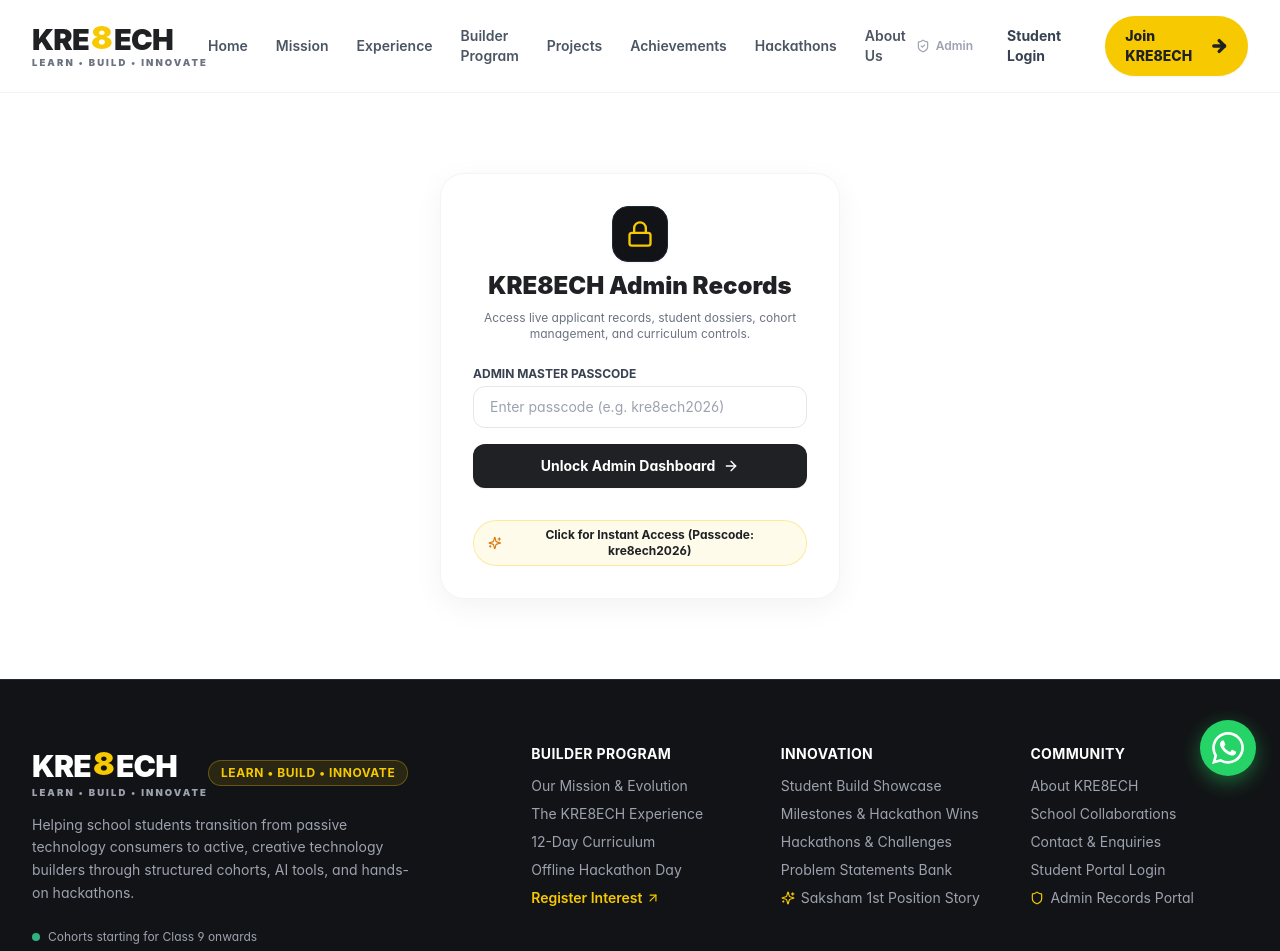
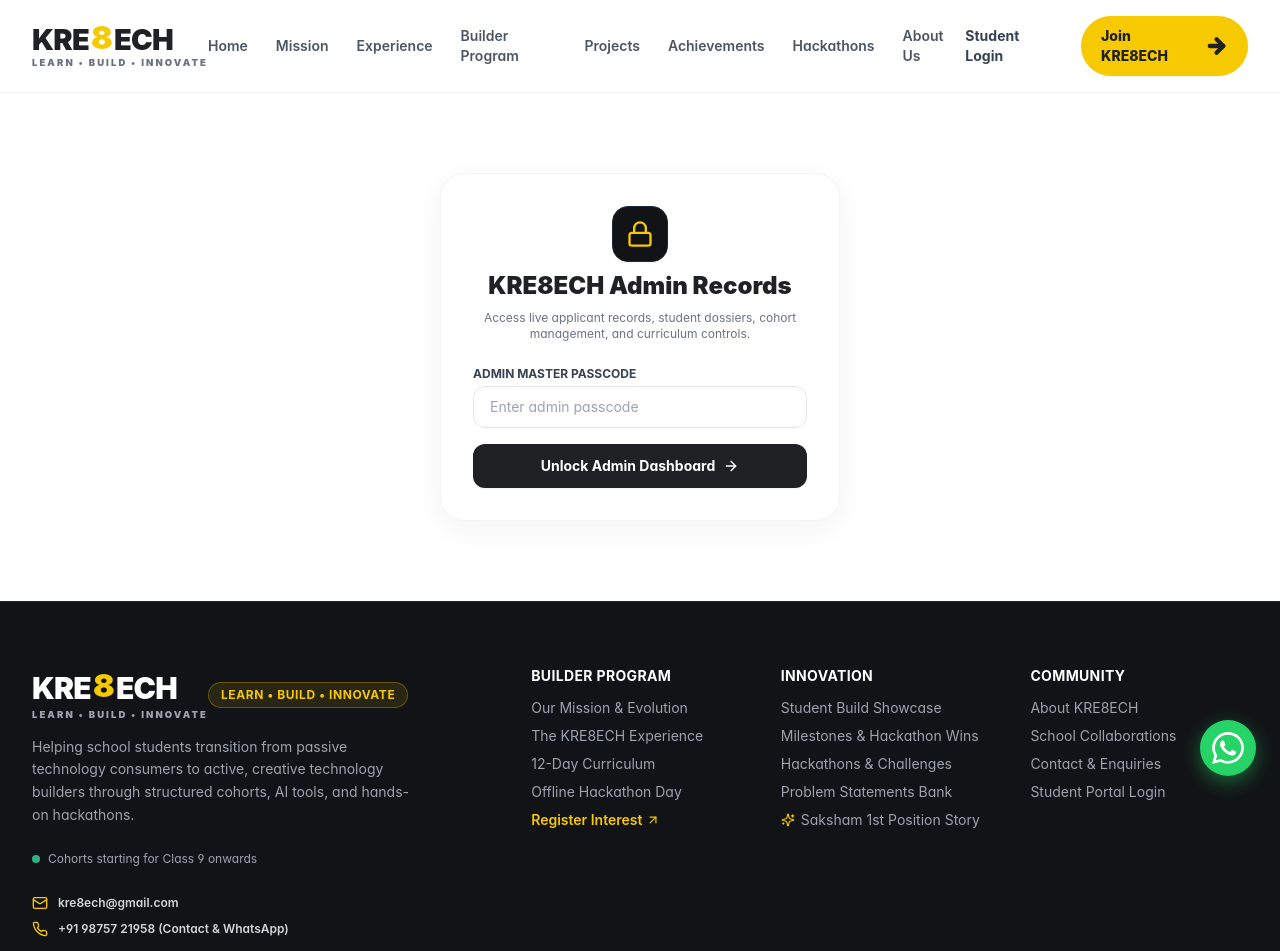
Before and after one commit to KRE8ECH/kre8ech, a Next.js app: page /admin in a window 1280 px wide. Shown: the top 951 px of the page. Built offline with nearby package versions, Linux system fonts and the light colour scheme.

Commit message:
security: remove direct admin access, bypass button, and hardcoded passcodes

```diff
--- a/src/app/admin/page.tsx
+++ b/src/app/admin/page.tsx
@@ -96,6 +96,19 @@ type AdminTab =
   | "problemStatements"
   | "announcements";
 
+const EXPECTED_PASSCODE_HASH = (
+  process.env.NEXT_PUBLIC_ADMIN_PASSCODE_HASH ||
+  "08c6a861da44b39b86f41fa39fb33dc83fe6c741b19bc0789ed68a9bb44cd5ab"
+).toLowerCase();
+
+async function sha256Hex(value: string): Promise<string> {
+  const bytes = new TextEncoder().encode(value);
+  const digest = await crypto.subtle.digest("SHA-256", bytes);
+  return Array.from(new Uint8Array(digest))
+    .map((b) => b.toString(16).padStart(2, "0"))
+    .join("");
+}
+
 const availableInterestOptions = [
   "Artificial Intelligence & LLMs",
   "Web Development & Frontend",
@@ -203,15 +216,21 @@ export default function AdminPage() {
     setTimeout(() => setFeedback(null), 3500);
   };
 
-  const handleLogin = (e: React.FormEvent) => {
+  const handleLogin = async (e: React.FormEvent) => {
     e.preventDefault();
-    if (passcode === "kre8ech2026" || passcode === "admin123" || passcode === "kre8ech") {
-      setAdminAuthenticated(true);
-      setIsAuthenticated(true);
-      setLoginError("");
-      loadAllData();
-    } else {
-      setLoginError("Invalid passcode. Hint: Use 'kre8ech2026'");
+    setLoginError("");
+    try {
+      const enteredHash = await sha256Hex(passcode.trim());
+      if (enteredHash === EXPECTED_PASSCODE_HASH) {
+        setAdminAuthenticated(true);
+        setIsAuthenticated(true);
+        setPasscode("");
+        loadAllData();
+      } else {
+        setLoginError("Invalid passcode.");
+      }
+    } catch {
+      setLoginError("Unable to verify passcode in this browser.");
     }
   };
 
@@ -631,7 +650,8 @@ export default function AdminPage() {
               <input
                 type="password"
                 required
-                placeholder="Enter passcode (e.g. kre8ech2026)"
+                autoComplete="current-password"
+                placeholder="Enter admin passcode"
                 value={passcode}
                 onChange={(e) => setPasscode(e.target.value)}
                 className="w-full px-4 py-2.5 rounded-xl border border-gray-200 text-sm focus:outline-none focus:border-[#202124]"
@@ -646,23 +666,6 @@ export default function AdminPage() {
               <ArrowRight className="w-4 h-4" />
             </button>
           </form>
-
-          <div className="pt-2 text-center">
-            <button
-              type="button"
-              onClick={() => {
-                setPasscode("kre8ech2026");
-                setAdminAuthenticated(true);
-                setIsAuthenticated(true);
-                setLoginError("");
-                loadAllData();
-              }}
-              className="text-xs text-[#202124] bg-amber-50 hover:bg-amber-100 border border-amber-200/80 px-3.5 py-1.5 rounded-full font-bold transition-colors inline-flex items-center gap-1.5"
-            >
-              <Sparkles className="w-3.5 h-3.5 text-amber-600" />
-              <span>Click for Instant Access (Passcode: kre8ech2026)</span>
-            </button>
-          </div>
         </div>
       </div>
     );
--- a/src/app/builder-program/page.tsx
+++ b/src/app/builder-program/page.tsx
@@ -70,7 +70,7 @@ export default function BuilderProgramPage() {
     },
     {
       q: "Can students update or see daily topics as they evolve?",
-      a: "Yes! While the core weekly roadmap and learning objectives are established, individual daily topics can be dynamically refined by the KRE8ECH mentor team via our Admin Content Management system to keep pace with the latest tech breakthroughs."
+      a: "Yes! While the core weekly roadmap and learning objectives are established, individual daily topics are periodically refined by the KRE8ECH mentor team to keep pace with the latest tech breakthroughs."
     },
     {
       q: "What will students build by the end of the 4 weeks?",
@@ -372,7 +372,7 @@ export default function BuilderProgramPage() {
                 Daily Session Breakdown ({selectedWeek.days.length} Days)
               </h4>
               <span className="text-[11px] text-gray-400 italic">
-                *Daily topics dynamically manageable via KRE8ECH Admin
+                *Daily topics are refined per cohort by KRE8ECH mentors
               </span>
             </div>
 
--- a/src/app/projects/page.tsx
+++ b/src/app/projects/page.tsx
@@ -196,7 +196,7 @@ export default function ProjectsPage() {
             <CodeTagSticker size={56} className="mx-auto" />
             <h3 className="text-base font-bold text-[#202124]">No projects found</h3>
             <p className="text-xs sm:text-sm text-gray-500">
-              Try choosing a different category or adjusting your search term. You can also publish new student projects directly from the Admin Panel.
+              Try choosing a different category or adjusting your search term.
             </p>
             <div className="pt-2">
               <button
--- a/src/components/Footer.tsx
+++ b/src/components/Footer.tsx
@@ -1,7 +1,7 @@
 import React from "react";
 import Link from "next/link";
 import Image from "next/image";
-import { ArrowUpRight, Heart, Sparkles, Shield, Mail, Phone } from "lucide-react";
+import { ArrowUpRight, Heart, Sparkles, Mail, Phone } from "lucide-react";
 import { WhatsAppIcon } from "@/components/FloatingWhatsAppButton";
 
 export default function Footer() {
@@ -157,12 +157,6 @@ export default function Footer() {
                   Student Portal Login
                 </Link>
               </li>
-              <li>
-                <Link href="/admin" className="hover:text-[#F6C900] transition-colors flex items-center gap-1.5 text-gray-400">
-                  <Shield className="w-3.5 h-3.5 text-[#F6C900]" />
-                  <span>Admin Records Portal</span>
-                </Link>
-              </li>
             </ul>
           </div>
         </div>
--- a/src/components/Navbar.tsx
+++ b/src/components/Navbar.tsx
@@ -4,8 +4,8 @@ import React, { useState, useEffect } from "react";
 import Link from "next/link";
 import Image from "next/image";
 import { usePathname } from "next/navigation";
-import { Menu, X, ArrowRight, UserCheck, ShieldCheck } from "lucide-react";
-import { getStudentSession, isAdminAuthenticated } from "@/lib/storage";
+import { Menu, X, ArrowRight, UserCheck } from "lucide-react";
+import { getStudentSession } from "@/lib/storage";
 
 const navLinks = [
   { name: "Home", href: "/" },
@@ -22,7 +22,6 @@ export default function Navbar() {
   const [mobileMenuOpen, setMobileMenuOpen] = useState(false);
   const [scrolled, setScrolled] = useState(false);
   const [isStudentLoggedIn, setIsStudentLoggedIn] = useState(false);
-  const [isAdminLoggedIn, setIsAdminLoggedIn] = useState(false);
   const pathname = usePathname();
 
   useEffect(() => {
@@ -34,7 +33,6 @@ export default function Navbar() {
     // Check login state
     const student = getStudentSession();
     setIsStudentLoggedIn(!!student);
-    setIsAdminLoggedIn(isAdminAuthenticated());
 
     return () => window.removeEventListener("scroll", handleScroll);
   }, [pathname]);
@@ -88,20 +86,6 @@ export default function Navbar() {
 
           {/* CTA & Actions */}
           <div className="hidden md:flex items-center gap-4">
-            {/* Admin Portal access */}
-            <Link
-              href="/admin"
-              className={`flex items-center gap-1.5 text-xs font-semibold px-2.5 py-1.5 rounded-full transition-colors ${
-                isAdminLoggedIn
-                  ? "bg-gray-900 text-yellow-400 hover:bg-black"
-                  : "text-gray-400 hover:text-[#202124] hover:bg-gray-100"
-              }`}
-              title="Admin Records Portal"
-            >
-              <ShieldCheck className="w-3.5 h-3.5" />
-              <span className="hidden xl:inline">Admin</span>
-            </Link>
-
             {/* Student Account */}
             {isStudentLoggedIn ? (
               <Link
@@ -201,15 +185,6 @@ export default function Navbar() {
               <span>Join KRE8ECH</span>
               <ArrowRight className="w-6.5 h-6.5 stroke-[4.5]" />
             </Link>
-
-            <Link
-              href="/admin"
-              onClick={() => setMobileMenuOpen(false)}
-              className="flex items-center justify-center gap-1.5 w-full py-2 text-xs font-semibold text-gray-500 hover:text-black"
-            >
-              <ShieldCheck className="w-3.5 h-3.5" />
-              <span>Admin Records Portal</span>
-            </Link>
           </div>
         </div>
       )}
--- a/src/lib/storage.ts
+++ b/src/lib/storage.ts
@@ -279,18 +279,27 @@ export const setStudentSession = (session: StudentSession | null): void => {
   setLocalData(KEYS.STUDENT_USER, session);
 };
 
-// Admin Auth State
+// Admin Auth State (session-scoped so closing the tab locks access)
 export const isAdminAuthenticated = (): boolean => {
   if (typeof window === "undefined") return false;
-  return localStorage.getItem(KEYS.ADMIN_AUTH) === "true";
+  try {
+    return sessionStorage.getItem(KEYS.ADMIN_AUTH) === "true";
+  } catch {
+    return false;
+  }
 };
 
 export const setAdminAuthenticated = (isAuth: boolean): void => {
   if (typeof window === "undefined") return;
-  if (isAuth) {
-    localStorage.setItem(KEYS.ADMIN_AUTH, "true");
-  } else {
+  try {
+    if (isAuth) {
+      sessionStorage.setItem(KEYS.ADMIN_AUTH, "true");
+    } else {
+      sessionStorage.removeItem(KEYS.ADMIN_AUTH);
+    }
     localStorage.removeItem(KEYS.ADMIN_AUTH);
+  } catch {
+    // ignore storage errors
   }
 };
 
```
Also changed, not shown: 1 other file (tests, documents, lock files or other folders).
